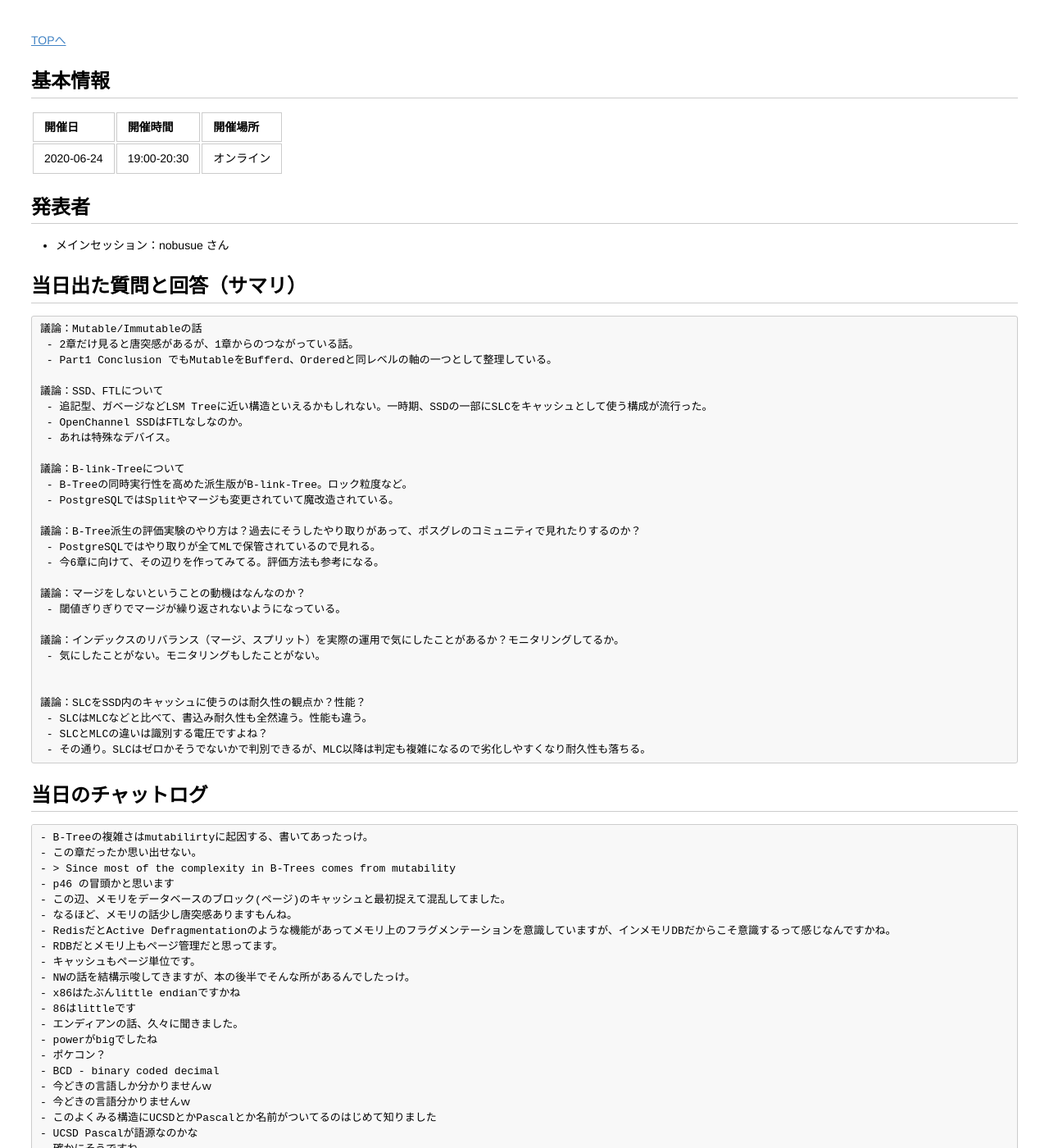
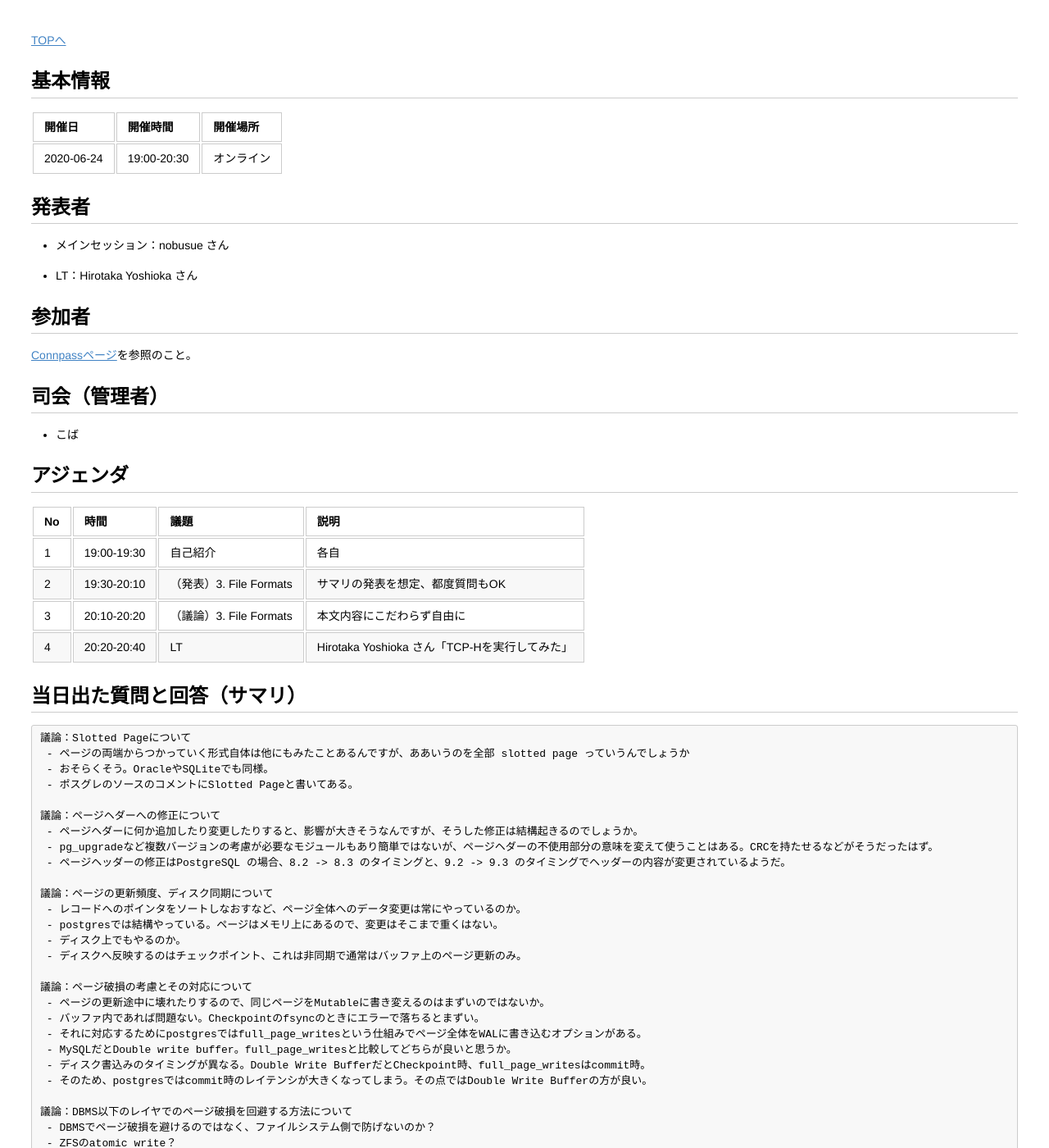
Before and after one commit to Database-Internals-Reading-Group-Japan/group-tokyo, a Jekyll site: the page built from No01/20200624/agenda.md, in a window 1280 px wide and 1400 px high. Shown: the whole window at 82% size. Built offline with Jekyll 4.4.1, drawn with Linux system fonts in a browser that asks for light colours; some of the changed text lies outside the part shown.

Commit message:
Update agenda.md

````diff
--- a/No01/20200624/agenda.md
+++ b/No01/20200624/agenda.md
@@ -12,38 +12,80 @@ title: 20200624
 
 ## 発表者
 - メインセッション：nobusue さん
+- LT：Hirotaka Yoshioka さん
+
+## 参加者
+[Connpassページ](https://databaseinternals.connpass.com/event/177241/)を参照のこと。
+
+## 司会（管理者）
+- こば
+
+## アジェンダ
+
+|No|時間|議題|説明|
+|---|---|---|---|
+|1|19:00-19:30|自己紹介|各自|
+|2|19:30-20:10|（発表）3. File Formats|サマリの発表を想定、都度質問もOK|
+|3|20:10-20:20|（議論）3. File Formats|本文内容にこだわらず自由に|
+|4|20:20-20:40|LT |Hirotaka Yoshioka さん「TCP-Hを実行してみた」|
+
 
 ## 当日出た質問と回答（サマリ）
 
 ```
-議論：Mutable/Immutableの話
- - 2章だけ見ると唐突感があるが、1章からのつながっている話。
- - Part1 Conclusion でもMutableをBufferd、Orderedと同レベルの軸の一つとして整理している。
+議論：Slotted Pageについて
+ - ページの両端からつかっていく形式自体は他にもみたことあるんですが、ああいうのを全部 slotted page っていうんでしょうか
+ - おそらくそう。OracleやSQLiteでも同様。
+ - ポスグレのソースのコメントにSlotted Pageと書いてある。
 
-議論：SSD、FTLについて
- - 追記型、ガベージなどLSM Treeに近い構造といえるかもしれない。一時期、SSDの一部にSLCをキャッシュとして使う構成が流行った。
- - OpenChannel SSDはFTLなしなのか。
- - あれは特殊なデバイス。
+議論：ページヘダーへの修正について
+ - ページヘダーに何か追加したり変更したりすると、影響が大きそうなんですが、そうした修正は結構起きるのでしょうか。
+ - pg_upgradeなど複数バージョンの考慮が必要なモジュールもあり簡単ではないが、ページヘダーの不使用部分の意味を変えて使うことはある。CRCを持たせるなどがそうだったはず。
+ - ページヘッダーの修正はPostgreSQL の場合、8.2 -> 8.3 のタイミングと、9.2 -> 9.3 のタイミングでヘッダーの内容が変更されているようだ。
 
-議論：B-link-Treeについて
- - B-Treeの同時実行性を高めた派生版がB-link-Tree。ロック粒度など。
- - PostgreSQLではSplitやマージも変更されていて魔改造されている。
+議論：ページの更新頻度、ディスク同期について
+ - レコードへのポインタをソートしなおすなど、ページ全体へのデータ変更は常にやっているのか。
+ - postgresでは結構やっている。ページはメモリ上にあるので、変更はそこまで重くはない。
+ - ディスク上でもやるのか。
+ - ディスクへ反映するのはチェックポイント、これは非同期で通常はバッファ上のページ更新のみ。
 
-議論：B-Tree派生の評価実験のやり方は？過去にそうしたやり取りがあって、ポスグレのコミュニティで見れたりするのか？
- - PostgreSQLではやり取りが全てMLで保管されているので見れる。
- - 今6章に向けて、その辺りを作ってみてる。評価方法も参考になる。
+議論：ページ破損の考慮とその対応について
+ - ページの更新途中に壊れたりするので、同じページをMutableに書き変えるのはまずいのではないか。
+ - バッファ内であれば問題ない。Checkpointのfsyncのときにエラーで落ちるとまずい。
+ - それに対応するためにpostgresではfull_page_writesという仕組みでページ全体をWALに書き込むオプションがある。
+ - MySQLだとDouble write buffer。full_page_writesと比較してどちらが良いと思うか。
+ - ディスク書込みのタイミングが異なる。Double Write BufferだとCheckpoint時、full_page_writesはcommit時。
+ - そのため、postgresではcommit時のレイテンシが大きくなってしまう。その点ではDouble Write Bufferの方が良い。
 
-議論：マージをしないということの動機はなんなのか？
- - 閾値ぎりぎりでマージが繰り返されないようになっている。
+議論：DBMS以下のレイヤでのページ破損を回避する方法について
+ - DBMSでページ破損を避けるのではなく、ファイルシステム側で防げないのか？
+ - ZFSのatomic write？
+ - かつてioDrive+独自のデバイスドライバでMySQLのAtomic Writeを実現する仕組みがあった。Double Writeを不要に出来る。
+ - ファイルシステムレイヤでは、ジャーナルなどでファイルの破損を検出するのが目的だったりする。
 
-議論：インデックスのリバランス（マージ、スプリット）を実際の運用で気にしたことがあるか？モニタリングしてるか。
- - 気にしたことがない。モニタリングもしたことがない。
+（以下LT後の議論）
+議論：なぜMariaDB？
+ - MariaDBでTPC-Hをやった理由は？MariaDBのメリットはOSバンドルであることぐらいな気がする。
+ - なんとなく。TPC-Hを使ってみたかった。
 
+議論：MariaDBのチューニングについて
+ - MySQLだとバッファプールに80%まで割り当てても良いはず。
+ - バッファプール、70-80%を割り当てて良い。セッションごとのメモリやソートバッファのチューニングすると良いかも知れない。あとはログにflushするタイミングの調整。
 
-議論：SLCをSSD内のキャッシュに使うのは耐久性の観点か？性能？
- - SLCはMLCなどと比べて、書込み耐久性も全然違う。性能も違う。
- - SLCとMLCの違いは識別する電圧ですよね？
- - その通り。SLCはゼロかそうでないかで判別できるが、MLC以降は判定も複雑になるので劣化しやすくなり耐久性も落ちる。
+議論：MySQL系での分析ワークロードについて
+ - MySQLユーザに聞いてみたいが、DWH系クエリの検証やったことはあるか？
+ - ない。おすすめできない。必要であればElasticSearchなど別のデータストアを使う。
+
+議論：デフラグの具体的な内容について
+ - ページ内でデフラグを具体的にどうやるかがこの本に書かれてないように思う。重要じゃないのか？
+ - Vacuumなどは4章で出てくる。
+ - postgresではページ内のデフラグはやっているはず。空き領域が多ければWALに書く量も減らせるので。
+ - レコードを書き込むタイミングでやったほうが効率良さそう。
+
+議論：B-Treeなどのベンチマークについて
+ - B-Treeなどで新しい実装をした際にどんなベンチマークが必要か？の疑問が前回合った。その回答をこちらのブログに書いた。
+ - https://tombo2-progress.hatenablog.com/entry/2020/06/24/193006
+ - 現在はB-Treeのベンチマークシナリオを持っておいて、リグレッションテストをするなどはしてなさそう。
 ```
 
 ## 当日のチャットログ
@@ -117,5 +159,11 @@ title: 20200624
 
 ### 感想
 
+- とにかくsueさんの説明が分かりやすかった。
+- バイナリエンコーディングやSlotted Pageの内容でこれだけ議論できるの凄い、って毎回言ってるか。
+- 2章と3章はこれからB-Treeの実装を見ていく上での基礎。4章から本番なので、次回が楽しみ。
 
 ### 反省点
+
+- 先日、postgresやMySQLでのCheckpoint時のfyncエラーへの対応などについて調べたばかりだったので、個人的にそこに食い付き過ぎた。
+- ファイルフォーマットという観点ではHDFSやCassandraなども聞いてみたかった。そもそもどれぐらい気にしているのかなど。ここはLSM-Treeの回に期待。
````
